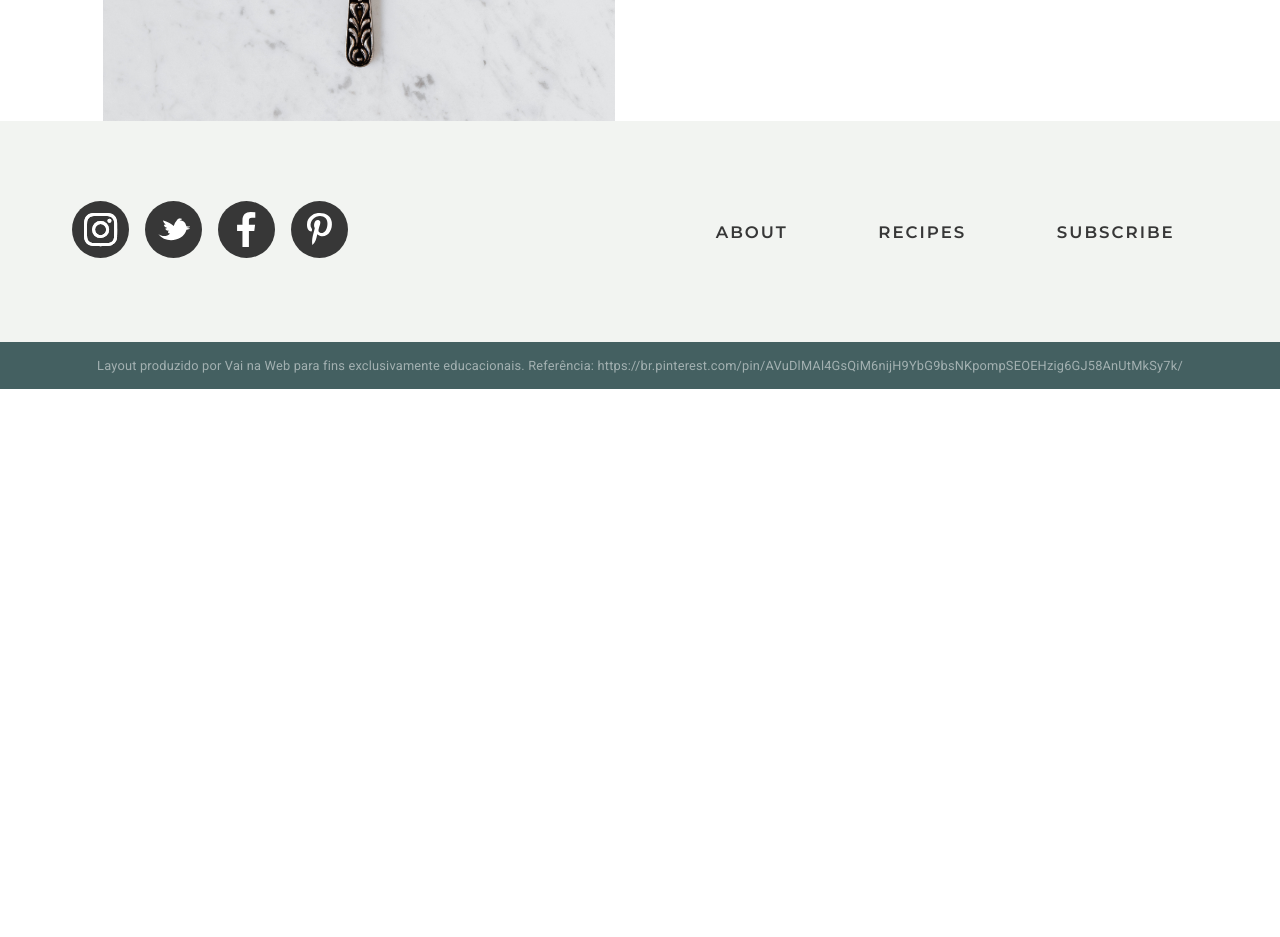
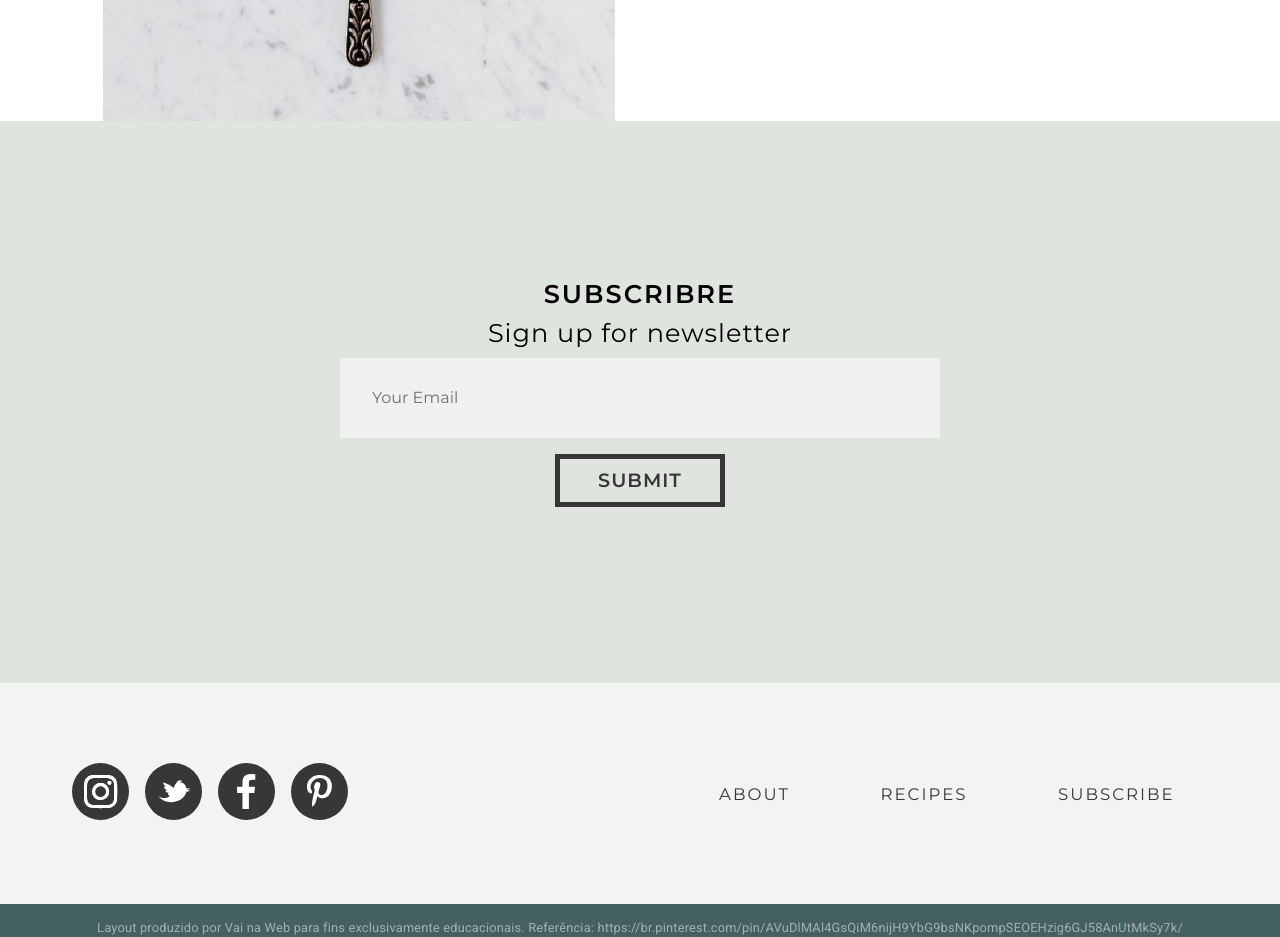
Before and after one commit to cosme7/Recipes, a React (Create React App) app: page / in a window 1280 px wide. Shown: the part 1860-2797 px from the top of the page. Before the commit the page ends 2249 px from the top, so only its background shows below. Built offline with nearby package versions, Linux system fonts and the light colour scheme.

Commit message:
Main Finalizada

```diff
--- a/src/App.js
+++ b/src/App.js
@@ -1,7 +1,7 @@
 import React from "react";
 import {GlobalStyle} from "./Global/GlobalStyle"
 import {Header, Footer} from "./Pages/index"
-import Main from "./components/Main";
+import Main from "./Components/Main";
 
 export default function App() {
   return (
--- a/src/Global/GlobalStyle.js
+++ b/src/Global/GlobalStyle.js
@@ -13,6 +13,7 @@ export const GlobalStyle = createGlobalStyle`
         /* Font Color */
         --clr-one: #373737;
         --clr-two: #FFFFFF;
+        --clr-input: #707070;
         /* Font-Family */
         --ff-primary: 'Montserrat', sans-serif; /* Montserrat => Hurme Geometric */
         --ff-footer: 'Roboto', sans-serif;
@@ -25,5 +26,6 @@ export const GlobalStyle = createGlobalStyle`
         --bg-three: #DFE4DE;
         --bg-four: #446061;
         --bg-five: #373737;
+        --bg-input: #EFF1EE;
     }
 `;
--- a/src/Pages/Footer/index.jsx
+++ b/src/Pages/Footer/index.jsx
@@ -1,5 +1,5 @@
 import React from 'react';
-import {FooterNav} from "../../components/Navigation"
+import {FooterNav} from "../../Components/Navigation"
 import * as S from "./style"
 
 export default function Footer() {
--- a/src/Pages/Header/index.jsx
+++ b/src/Pages/Header/index.jsx
@@ -1,6 +1,6 @@
 import React from 'react';
 import Logo from "../../Assets/header_00.svg"
-import {HeaderNav} from '../../components/Navigation/index';
+import {HeaderNav} from '../../Components/Navigation/index';
 
 import * as S from "./style"
 
--- a/src/Pages/Header/style.js
+++ b/src/Pages/Header/style.js
@@ -46,7 +46,7 @@ export const Wrapper = styled.div`
         }
 
         h2{
-            margin-block: 20rem auto;
+            margin-block: 10rem auto;
             padding: 0;
         }
     }
--- a/src/components/AboutArea/index.jsx
+++ b/src/components/AboutArea/index.jsx
@@ -6,7 +6,7 @@ import Title from '../Title';
 export default function AboutArea() {
     return(
         <Container>
-            <img src={AboutImage} alt="spoon image"/>
+            <img src={AboutImage} alt="spoon"/>
             <div className='about--content'>
                 <Title title="About"/>
                 <p>Lorem ipsum dolor sit amet, consectetur adipiscing elit.
--- a/src/components/Main/index.jsx
+++ b/src/components/Main/index.jsx
@@ -1,6 +1,7 @@
 import React from "react";
 import RecipesArea from "../RecipesArea";
 import AboutArea from "../AboutArea";
+import SubsArea from "../SubsArea";
 import { Container } from "./style";
 
 export default function Main() {
@@ -8,6 +9,7 @@ export default function Main() {
         <Container>
             <RecipesArea/>
             <AboutArea/>
+            <SubsArea />
         </Container>
     )
 }
--- a/src/components/Navigation/FooterNav/style.js
+++ b/src/components/Navigation/FooterNav/style.js
@@ -32,7 +32,7 @@ export const List = styled.ul`
         padding: 1em 2em;
         font-size: clamp(1rem, 1.3vw, 1.5rem);
         font-family: var(--ff-primary);
-        font-weight: var(--fw-600);
+        font-weight: var(--fw-400);
         letter-spacing: 2px;
         color: var(--clr-one);
         text-transform: uppercase;
--- a/src/components/Navigation/HeaderNav/style.js
+++ b/src/components/Navigation/HeaderNav/style.js
@@ -10,7 +10,7 @@ export const List = styled.ul`
         padding: 1em 2em;
         font-size: clamp(1rem, 1.3vw, 1.5rem);
         font-family: var(--ff-primary);
-        font-weight: var(--fw-600);
+        font-weight: var(--fw-400);
         letter-spacing: 2px;
         color: var(--clr-one);
         text-transform: uppercase;
@@ -26,7 +26,7 @@ export const List = styled.ul`
     }
 `;
 
-// Mobile Menu //
+// Hamburger //
 export const Burger = styled.button`
     display: none;
     border: none;
@@ -52,11 +52,13 @@ export const Burger = styled.button`
 
     ::before{
         transform: ${({open}) => open ? 'rotate(0)' : 'rotate(45deg)'};
+        border: 3px solid ${({open}) => open ? 'var(--bg-five)' : 'var(--bg-one)'};
     }
 
     ::after{
         bottom: 0.4em;
         transform: ${({open}) => open ? 'rotate(0)' : 'rotate(-45deg)'};
+        border: 3px solid ${({open}) => open ? 'var(--bg-five)' : 'var(--bg-one)'};
     }
 
     span{
@@ -73,6 +75,19 @@ export const Mobile = styled.ul`
     gap: clamp(1.5rem, 1.5vw, 2rem);
     list-style: none;
     background-color: var(--bg-one);
+    box-shadow: 0 0 0.75em rgb(0, 0, 0, 0.2), 0 0 0 100vmax rgb(0, 0, 0, 0.5);
+
+    @media screen and (max-width:50em){
+        display: flex;
+        flex-direction: column;
+        align-items: center;
+        transform: ${({open}) => open ? 'scale(1,0)' : 'scale(1)'};
+        transform-origin: top;
+        transition: transform 0.5s ease-in-out;
+        position: fixed;
+        top: 5rem;
+        left: 10%;
+    }
 
     li{
         width: 100%;
@@ -91,23 +106,11 @@ export const Mobile = styled.ul`
     a{
         font-size: clamp(1rem, 1.3vw, 1.5rem);
         font-family: var(--ff-primary);
-        font-weight: var(--fw-600);
+        font-weight: var(--fw-400);
         letter-spacing: 2px;
         color: var(--clr-one);
         text-transform: uppercase;
         text-decoration: none;
         text-align: center;
     }
-
-    @media screen and (max-width:50em){
-        display: flex;
-        flex-direction: column;
-        align-items: center;
-        transform: ${({open}) => open ? 'scale(1,0)' : 'scale(1)'};
-        transform-origin: top;
-        transition: transform 0.5s ease-in-out;
-        position: fixed;
-        top: 5rem;
-        left: 10%;
-    }
 `;
--- /dev/null
+++ b/src/components/SubsArea/index.jsx
@@ -0,0 +1,18 @@
+import React from 'react';
+import * as S from "./style"
+
+
+export default function SubsArea() {
+    return (
+        <>
+            <S.Container>
+                <h2>Subscribre</h2>
+                <p>Sign up for newsletter</p>
+                <S.Form>
+                    <input type="email" name="email" placeholder='Your Email'/>
+                    <input type="button" value="Submit" />
+                </S.Form>
+            </S.Container>
+        </>
+    );
+}
--- /dev/null
+++ b/src/components/SubsArea/style.js
@@ -0,0 +1,86 @@
+import styled from "styled-components";
+
+export const Container = styled.section`
+    --spacer: 10rem 0.5rem 11rem;
+    width: 100%;
+    padding: var(--spacer);
+    display: grid;
+    grid-auto-rows: auto;
+    row-gap: clamp(0.7rem, 1vw, 2rem);
+    background-color: var(--bg-three);
+
+    @media screen and (max-width:40em){
+        --spacer: 6.5rem 0.5rem;
+    }
+
+    h2{
+        font-size: clamp(1.5rem, 2vw, 2rem);
+        font-family: var(--ff-primary);
+        font-weight: var(--fw-600);
+        line-height: 1;
+        letter-spacing: 2px;
+        color: var(--clr-primary);
+        text-transform: uppercase;
+        text-align: center;
+    }
+
+    p{
+        font-size: clamp(1.5rem, 2vw, 2rem);
+        font-family: var(--ff-primary);
+        font-weight: var(--fw-400);
+        line-height: 1;
+        letter-spacing: 1px;
+        color: var(--clr-primary);
+        text-align: center;
+    }
+`;
+
+export const Form = styled.form`
+    width: 100%;
+    display: flex;
+    flex-direction: column;
+    align-items: center;
+    gap: clamp(1rem, 1vw, 1.5rem);
+
+    input[type=email]{
+        width: 600px;
+        min-height: 80px;
+        padding-inline: 2rem;
+        font-size: clamp(1rem, 1.1vw, 1.2rem);
+        font-family: var(--ff-primary);
+        font-weight: var(--fw-600);
+        background-color: var(--bg-input);
+        border: none;
+    }
+
+    input[type=email]::placeholder{
+        font-size: clamp(1rem, 1vw, 1.2rem);
+        font-family: var(--ff-primary);
+        font-weight: var(--fw-400);
+        color: var(--clr-input);
+    }
+
+    input[type=button]{
+        padding: 0.5em 2em;
+        border: 5px solid var(--bg-five);
+        font-size: clamp(1.2rem, 1.1vw, 1.2rem);
+        font-family: var(--ff-primary);
+        font-weight: var(--fw-600);
+        letter-spacing: 1px;
+        color: var(--clr-one);
+        background-color: var(--bg-three);
+        text-transform: uppercase;
+    }
+
+    @media screen and (max-width:40em){
+        input[type=email]{
+            width: 100%;
+            min-height: 60px;
+        }
+
+        input[type=button]{
+            width: 100%;
+            padding: 1em 0;
+        }
+    }
+`;
```
